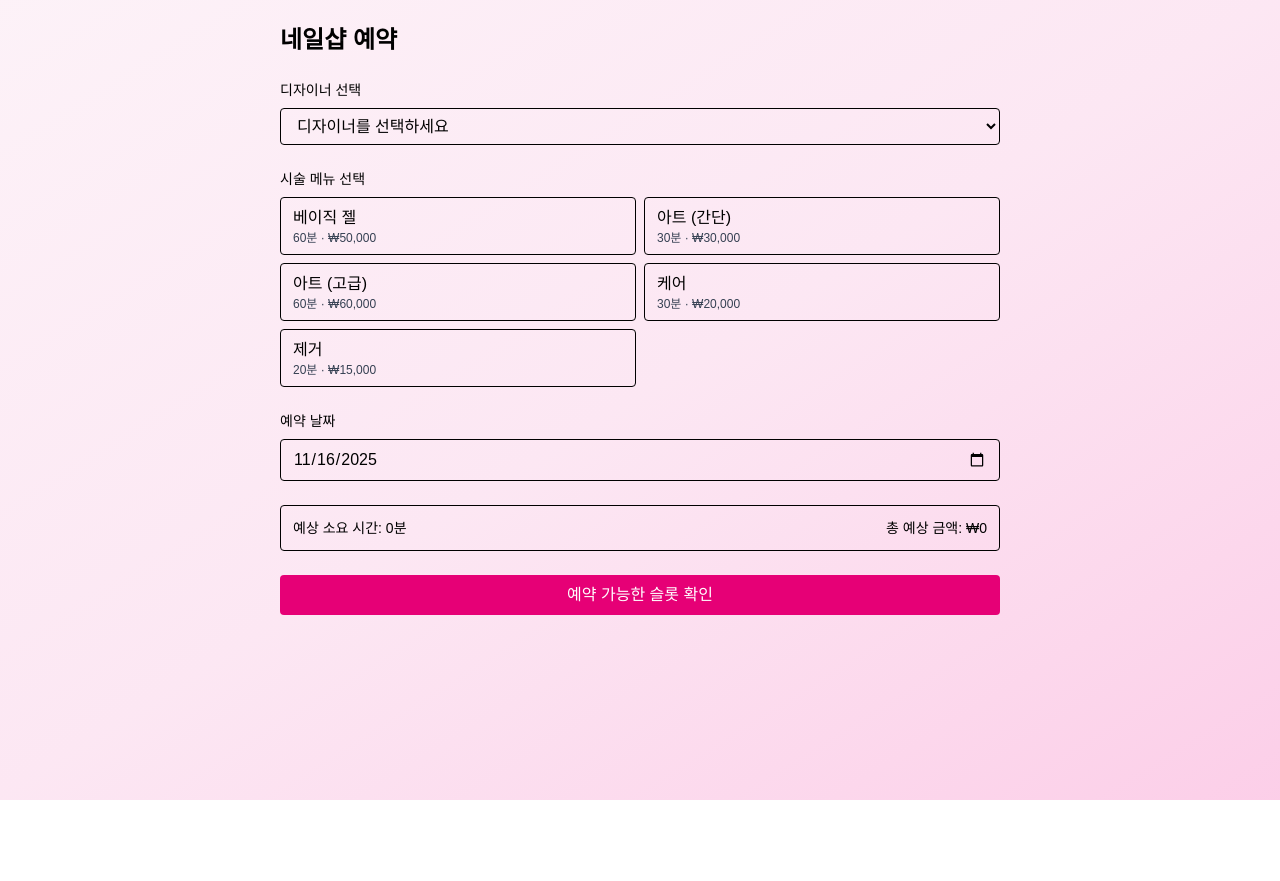
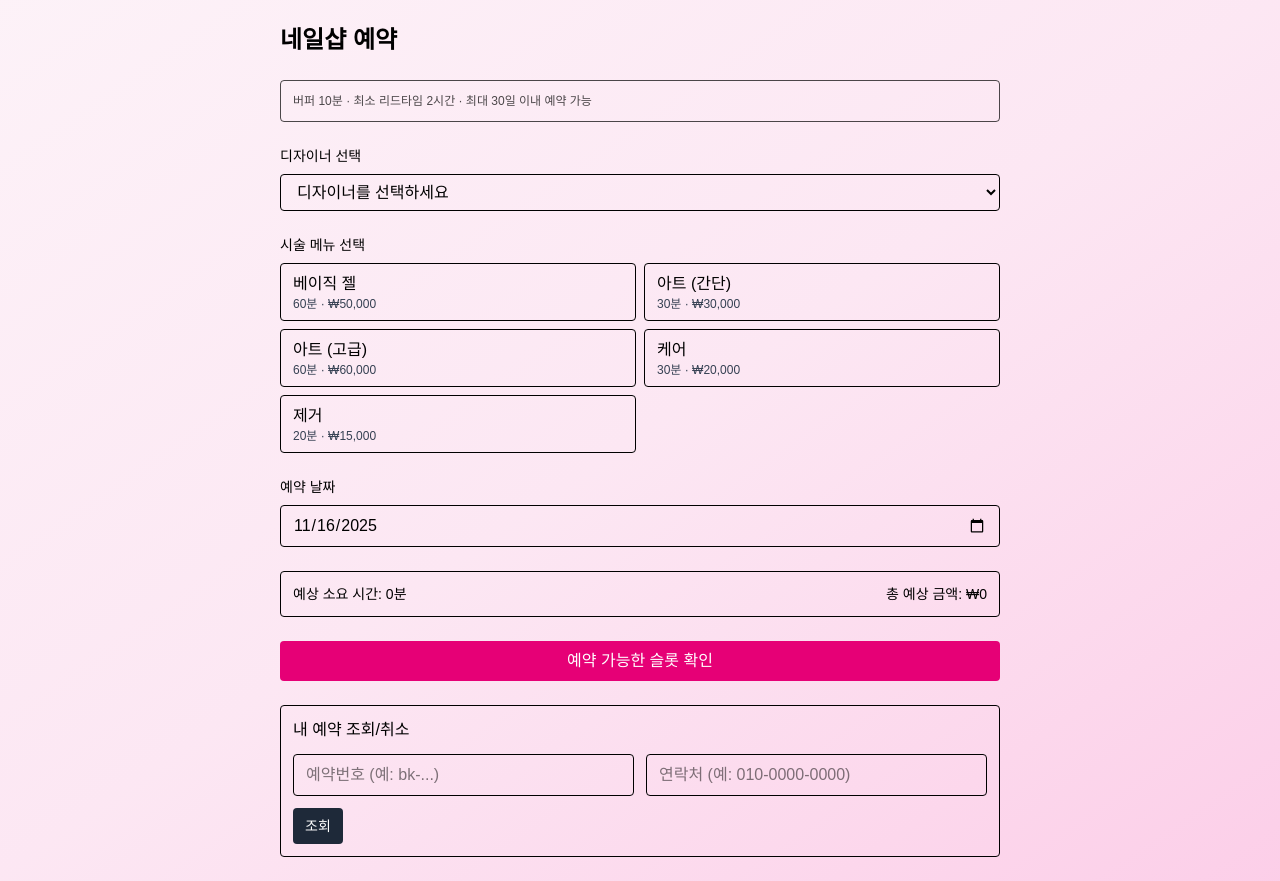
Before and after one commit to minhahamin/Nail-Salon-Reservation-System, a Next.js app in the folder web/: page /booking in a window 1280 px wide. Before the commit the page ends 800 px from the top, so only its background shows below. Built offline with nearby package versions, Linux system fonts and the light colour scheme.

Commit message:
예약 API 및 UI 개선: 버퍼 시간, 리드 타임, 최대 예약 가능 일수를 포함하도록 업데이트. 예약 조회, 취소, 재예약 기능 구현. 새로운 매개변수를 포함하도록 예약 가능 추천 로직 업데이트

```diff
--- a/web/src/app/api/availability/route.ts
+++ b/web/src/app/api/availability/route.ts
@@ -4,11 +4,11 @@ import { recommendSlots } from "@/lib/slots";
 export async function POST(req: NextRequest) {
 	try {
 		const body = await req.json();
-		const { designerId, dateISO, totalDurationMinutes, intervalMinutes } = body ?? {};
+		const { designerId, dateISO, totalDurationMinutes, intervalMinutes, bufferMinutes, minLeadHours, maxLeadDays } = body ?? {};
 		if (!designerId || !dateISO || !totalDurationMinutes) {
 			return NextResponse.json({ message: "Invalid payload" }, { status: 400 });
 		}
-		const data = recommendSlots({ designerId, dateISO, totalDurationMinutes, intervalMinutes });
+		const data = recommendSlots({ designerId, dateISO, totalDurationMinutes, intervalMinutes, bufferMinutes, minLeadHours, maxLeadDays });
 		return NextResponse.json(data);
 	} catch (e) {
 		return NextResponse.json({ message: "Server error" }, { status: 500 });
--- a/web/src/app/api/bookings/route.ts
+++ b/web/src/app/api/bookings/route.ts
@@ -1,6 +1,9 @@
 import { NextRequest, NextResponse } from "next/server";
-import { existingBookings, services } from "@/lib/data";
+import { existingBookings, services, designers } from "@/lib/data";
 import { Booking } from "@/lib/types";
+import { recommendSlots } from "@/lib/slots";
+import { BUFFER_MINUTES, MIN_LEAD_HOURS, MAX_LEAD_DAYS } from "@/lib/config";
+import { addMinutes } from "@/lib/time";
 
 export async function POST(req: NextRequest) {
 	try {
@@ -8,6 +11,21 @@ export async function POST(req: NextRequest) {
 		const { designerId, startISO, endISO, serviceIds, customerName, customerPhone } = body ?? {};
 		if (!designerId || !startISO || !endISO || !Array.isArray(serviceIds) || serviceIds.length === 0) {
 			return NextResponse.json({ message: "Invalid payload" }, { status: 400 });
+		}
+		// 서버 더블부킹/리드타임/버퍼 검증
+		const totalDuration = serviceIds.reduce((sum: number, id: string) => sum + (services.find(s => s.id === id)?.durationMinutes || 0), 0);
+		const dateISO = new Date(startISO).toISOString();
+		const available = recommendSlots({
+			designerId,
+			dateISO,
+			totalDurationMinutes: totalDuration,
+			bufferMinutes: BUFFER_MINUTES,
+			minLeadHours: MIN_LEAD_HOURS,
+			maxLeadDays: MAX_LEAD_DAYS,
+		});
+		const ok = available.slots.some(s => s.isAvailable && s.startISO === startISO && s.endISO === endISO);
+		if (!ok) {
+			return NextResponse.json({ message: "Selected slot is not available" }, { status: 409 });
 		}
 		const newBooking: Booking = {
 			id: `bk-${Date.now()}`,
@@ -24,3 +42,57 @@ export async function POST(req: NextRequest) {
 		return NextResponse.json({ message: "Server error" }, { status: 500 });
 	}
 }
+
+// 조회
+export async function PUT(req: NextRequest) {
+	try {
+		const body = await req.json();
+		const { bookingId, customerPhone } = body ?? {};
+		const b = existingBookings.find(x => x.id === bookingId && x.customerPhone === customerPhone);
+		if (!b) return NextResponse.json({ message: "Not found" }, { status: 404 });
+		return NextResponse.json(b);
+	} catch {
+		return NextResponse.json({ message: "Server error" }, { status: 500 });
+	}
+}
+
+// 취소
+export async function DELETE(req: NextRequest) {
+	try {
+		const body = await req.json();
+		const { bookingId, customerPhone } = body ?? {};
+		const idx = existingBookings.findIndex(x => x.id === bookingId && x.customerPhone === customerPhone);
+		if (idx === -1) return NextResponse.json({ message: "Not found" }, { status: 404 });
+		const removed = existingBookings.splice(idx, 1)[0];
+		return NextResponse.json(removed);
+	} catch {
+		return NextResponse.json({ message: "Server error" }, { status: 500 });
+	}
+}
+
+// 변경(리스케줄)
+export async function PATCH(req: NextRequest) {
+	try {
+		const body = await req.json();
+		const { bookingId, customerPhone, startISO, endISO } = body ?? {};
+		const b = existingBookings.find(x => x.id === bookingId && x.customerPhone === customerPhone);
+		if (!b) return NextResponse.json({ message: "Not found" }, { status: 404 });
+		// 검증
+		const totalDuration = b.serviceIds.reduce(
+			(sum, id) => sum + (services.find(s => s.id === id)?.durationMinutes || 0),
+			0
+		);
+		const available = recommendSlots({
+			designerId: b.designerId,
+			dateISO: new Date(startISO).toISOString(),
+			totalDurationMinutes: totalDuration,
+		});
+		const ok = available.slots.some(s => s.isAvailable && s.startISO === startISO && s.endISO === endISO);
+		if (!ok) return NextResponse.json({ message: "Slot not available" }, { status: 409 });
+		b.startISO = startISO;
+		b.endISO = endISO;
+		return NextResponse.json(b);
+	} catch {
+		return NextResponse.json({ message: "Server error" }, { status: 500 });
+	}
+}
--- a/web/src/app/booking/page.tsx
+++ b/web/src/app/booking/page.tsx
@@ -7,6 +7,7 @@ import { sumDurationMinutes } from "@/lib/slots";
 import { AvailabilityResponse, Booking } from "@/lib/types";
 import { formatPriceKRW, formatTimeRange } from "@/lib/format";
 import { useState } from "react";
+import { BUFFER_MINUTES, MIN_LEAD_HOURS, MAX_LEAD_DAYS } from "@/lib/config";
 
 export default function BookingPage() {
 	const [designerId, setDesignerId] = useState<string>();
@@ -28,7 +29,14 @@ export default function BookingPage() {
 		const res = await fetch("/api/availability", {
 			method: "POST",
 			headers: { "Content-Type": "application/json" },
-			body: JSON.stringify({ designerId, dateISO, totalDurationMinutes: totalDuration }),
+			body: JSON.stringify({
+				designerId,
+				dateISO,
+				totalDurationMinutes: totalDuration,
+				bufferMinutes: BUFFER_MINUTES,
+				minLeadHours: MIN_LEAD_HOURS,
+				maxLeadDays: MAX_LEAD_DAYS,
+			}),
 		});
 		if (res.ok) {
 			const data: AvailabilityResponse = await res.json();
@@ -74,6 +82,9 @@ export default function BookingPage() {
 		<div className="min-h-screen bg-gradient-to-br from-pink-50 via-pink-100 to-pink-200">
 			<div className="mx-auto max-w-3xl space-y-6 p-4 sm:p-6 text-black">
 				<h1 className="text-2xl font-semibold text-black">네일샵 예약</h1>
+				<div className="rounded border p-3 text-xs text-black/70">
+					버퍼 {BUFFER_MINUTES}분 · 최소 리드타임 {MIN_LEAD_HOURS}시간 · 최대 {MAX_LEAD_DAYS}일 이내 예약 가능
+				</div>
 				{created && (
 					<div className="rounded border border-green-600 bg-green-100 p-4 text-black">
 						<div className="mb-1 text-lg font-semibold">예약이 완료되었습니다</div>
@@ -133,6 +144,9 @@ export default function BookingPage() {
 				</button>
 				<SlotRecommendations data={availability} onPick={handlePick} selected={picked} />
 
+				{/* 내 예약 조회/취소/변경 */}
+				<UserBookingPanel />
+
 				{picked && (
 					<div className="space-y-3 rounded border p-3 text-black">
 						<div className="font-medium text-black">선택된 시간</div>
@@ -172,3 +186,87 @@ export default function BookingPage() {
 		</div>
 	);
 }
+
+// 내 예약 조회/취소/변경 패널
+function UserBookingPanel() {
+	const [bookingId, setBookingId] = useState<string>("");
+	const [phone, setPhone] = useState<string>("");
+	const [booking, setBooking] = useState<Booking>();
+	const [message, setMessage] = useState<string>("");
+
+	const lookup = async () => {
+		setMessage("");
+		const res = await fetch("/api/bookings", {
+			method: "PUT",
+			headers: { "Content-Type": "application/json" },
+			body: JSON.stringify({ bookingId, customerPhone: phone }),
+		});
+		if (res.ok) {
+			const data: Booking = await res.json();
+			setBooking(data);
+		} else {
+			setBooking(undefined);
+			setMessage("예약을 찾을 수 없습니다.");
+		}
+	};
+
+	const cancel = async () => {
+		if (!booking) return;
+		const res = await fetch("/api/bookings", {
+			method: "DELETE",
+			headers: { "Content-Type": "application/json" },
+			body: JSON.stringify({ bookingId: booking.id, customerPhone: phone }),
+		});
+		if (res.ok) {
+			setMessage("예약이 취소되었습니다.");
+			setBooking(undefined);
+		} else {
+			setMessage("취소 중 오류가 발생했습니다.");
+		}
+	};
+
+	return (
+		<div className="space-y-3 rounded border p-3">
+			<div className="font-medium text-black">내 예약 조회/취소</div>
+			<div className="grid gap-3 sm:grid-cols-2">
+				<input
+					className="w-full rounded border px-3 py-2 text-black"
+					placeholder="예약번호 (예: bk-...)"
+					value={bookingId}
+					onChange={e => setBookingId(e.target.value)}
+				/>
+				<input
+					className="w-full rounded border px-3 py-2 text-black"
+					placeholder="연락처 (예: 010-0000-0000)"
+					value={phone}
+					onChange={e => setPhone(e.target.value)}
+				/>
+			</div>
+			<div className="flex gap-2">
+				<button
+					type="button"
+					onClick={lookup}
+					className="rounded bg-gray-800 px-3 py-2 text-sm font-medium text-white hover:bg-black"
+				>
+					조회
+				</button>
+				{booking && (
+					<button
+						type="button"
+						onClick={cancel}
+						className="rounded bg-red-600 px-3 py-2 text-sm font-medium text-white hover:bg-red-700"
+					>
+						예약 취소
+					</button>
+				)}
+			</div>
+			{booking && (
+				<div className="text-sm text-black">
+					예약 시간: <span className="font-medium">{formatTimeRange(booking.startISO, booking.endISO)}</span>
+					<div className="text-xs text-black/70">디자이너: {booking.designerId}</div>
+				</div>
+			)}
+			{message && <div className="text-sm text-black">{message}</div>}
+		</div>
+	);
+}
--- /dev/null
+++ b/web/src/lib/config.ts
@@ -0,0 +1,3 @@
+export const BUFFER_MINUTES = 10; // 시술 후 준비시간
+export const MIN_LEAD_HOURS = 2; // 최소 리드타임 (당일 N시간 전까지만)
+export const MAX_LEAD_DAYS = 30; // 최대 예약 가능 일수
--- a/web/src/lib/slots.ts
+++ b/web/src/lib/slots.ts
@@ -1,13 +1,22 @@
 import { AvailabilityRequest, AvailabilityResponse, Slot } from "./types";
 import { designers, existingBookings } from "./data";
-import { addMinutes, formatLocalISO, isSameDay, setTime, toMinutes } from "./time";
+import { addMinutes, formatLocalISO, isSameDay, setTime } from "./time";
+import { BUFFER_MINUTES, MIN_LEAD_HOURS, MAX_LEAD_DAYS } from "./config";
 
 function overlaps(aStart: Date, aEnd: Date, bStart: Date, bEnd: Date): boolean {
 	return aStart < bEnd && bStart < aEnd;
 }
 
 export function recommendSlots(req: AvailabilityRequest): AvailabilityResponse {
-	const { dateISO, designerId, totalDurationMinutes, intervalMinutes = 15 } = req;
+	const {
+		dateISO,
+		designerId,
+		totalDurationMinutes,
+		intervalMinutes = 15,
+		bufferMinutes = BUFFER_MINUTES,
+		minLeadHours = MIN_LEAD_HOURS,
+		maxLeadDays = MAX_LEAD_DAYS,
+	} = req;
 	const date = new Date(dateISO);
 	const now = new Date();
 	const designer = designers.find(d => d.id === designerId);
@@ -35,18 +44,20 @@ export function recommendSlots(req: AvailabilityRequest): AvailabilityResponse {
 	const bookings = existingBookings
 		.filter(b => b.designerId === designerId)
 		.filter(b => isSameDay(new Date(b.startISO), date))
-		.map(b => ({ start: new Date(b.startISO), end: new Date(b.endISO) }))
+		// 예약 끝에 버퍼를 더해 충돌 검사
+		.map(b => ({ start: new Date(b.startISO), end: addMinutes(new Date(b.endISO), bufferMinutes) }))
 		.sort((a, b) => a.start.getTime() - b.start.getTime());
 
 	// interval 간격으로 후보 생성
 	const slots: Slot[] = [];
 	for (
 		let cursor = new Date(workStart);
-		cursor <= addMinutes(workEnd, -totalDurationMinutes);
+		cursor <= addMinutes(workEnd, -(totalDurationMinutes + bufferMinutes));
 		cursor = addMinutes(cursor, intervalMinutes)
 	) {
 		const slotStart = new Date(cursor);
 		const slotEnd = addMinutes(slotStart, totalDurationMinutes);
+		const slotEndWithBuffer = addMinutes(slotEnd, bufferMinutes);
 
 		// 과거 시간 제외
 		if (slotEnd <= now) {
@@ -59,16 +70,26 @@ export function recommendSlots(req: AvailabilityRequest): AvailabilityResponse {
 			continue;
 		}
 
+		// 리드타임 제한
+		const minAllowed = addMinutes(now, minLeadHours * 60);
+		const maxAllowed = addMinutes(now, maxLeadDays * 24 * 60);
+		if (slotStart < minAllowed || slotStart > maxAllowed) {
+			continue;
+		}
+
 		// 근무 시간 벗어남 체크는 루프 조건에서 보장
+		if (slotEndWithBuffer > workEnd) {
+			continue;
+		}
 
 		// 예약 충돌 체크
-		const hasConflict = bookings.some(b => overlaps(slotStart, slotEnd, b.start, b.end));
+		const hasConflict = bookings.some(b => overlaps(slotStart, slotEndWithBuffer, b.start, b.end));
 		// 점심/휴식시간 충돌 체크
 		const hasBreakConflict =
 			designer.breaks?.some(br => {
 				const brStart = setTime(date, br.start);
 				const brEnd = setTime(date, br.end);
-				return overlaps(slotStart, slotEnd, brStart, brEnd);
+				return overlaps(slotStart, slotEndWithBuffer, brStart, brEnd);
 			}) ?? false;
 
 		slots.push({
--- a/web/src/lib/types.ts
+++ b/web/src/lib/types.ts
@@ -41,6 +41,9 @@ export type AvailabilityRequest = {
 	dateISO: string; // day to search on
 	totalDurationMinutes: number;
 	intervalMinutes?: number; // slot granularity
+	bufferMinutes?: number; // after service
+	minLeadHours?: number;
+	maxLeadDays?: number;
 };
 
 export type AvailabilityResponse = {
```
